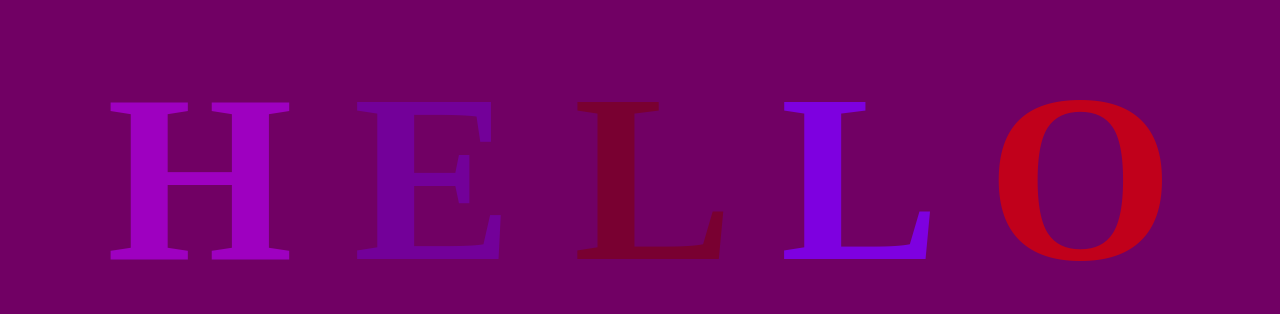
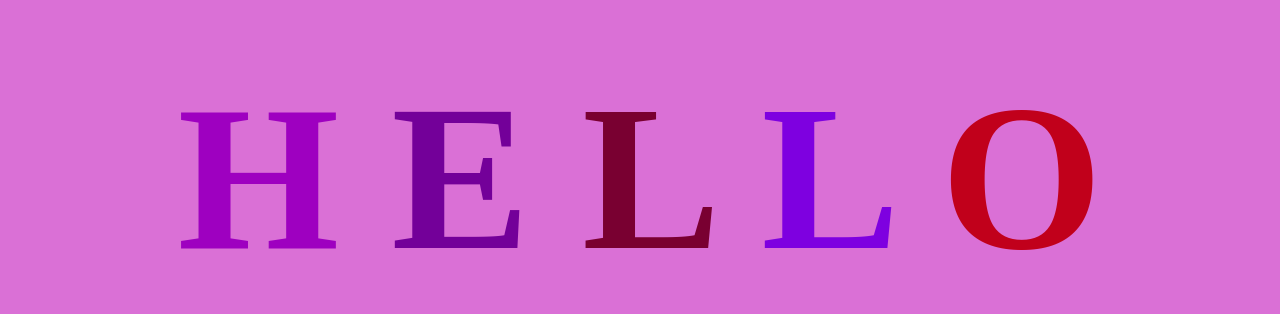
Before and after one commit to DevArtig/AnimatedTextGitDemo, a plain HTML site: page index.html in a window 1280 px wide. Shown: the part 230-544 px from the top of the page. Drawn offline with Linux system fonts and the light colour scheme.

Commit message:
someone else did this

```diff
--- a/app.css
+++ b/app.css
@@ -3,11 +3,11 @@ body {
     justify-content: center;
     align-items: center;
     height: 100vh;
-    background-color: rgb(113, 0, 100);
+    background-color: orchid;
 }
 
 h1 {
-    font-size: 15rem;
+    font-size: 13rem;
     font-family: Fascinate;
 }
 
```
